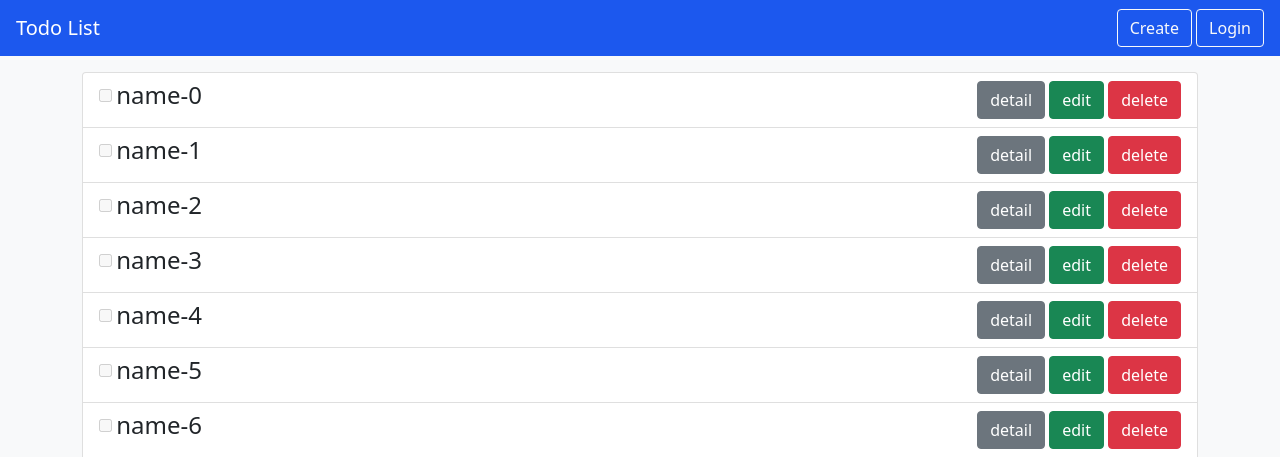
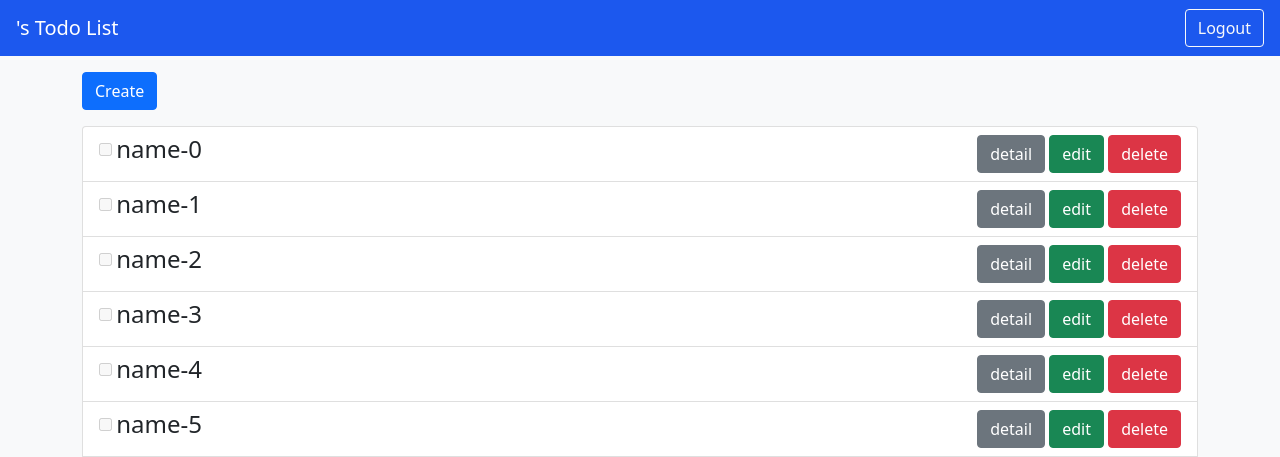
Before and after one commit to zairong/express_todo-list-with-mongoDB, a Node server app: page / in a window 1280 px wide. Shown: the top 457 px of the page. Run offline with Node 20, Linux system fonts and the light colour scheme; the visitor is signed in with stand-in values (Sample User, id 1); data comes from the database, SQL or seed files in the repository; some libraries are stand-ins or nearby versions.

Commit message:
add isAuthenticated to display different view templates

```diff
--- a/app.js
+++ b/app.js
@@ -33,6 +33,12 @@ app.use(session({
 //驗證使用者登入狀態
 usePassport(app)
 
+app.use((req, res, next) => {
+  res.locals.isAuthenticated = req.isAuthenticated()
+  res.locals.user = req.user
+  next()
+})
+
 // 將 request 導入路由器
 app.use(routes)
 
--- a/views/index.hbs
+++ b/views/index.hbs
@@ -1,3 +1,4 @@
+<a href="/todos/new" class="btn btn-primary mb-3">Create</a>
 <ul class="list-group">
   {{#each todos}}
   <li class="list-group-item">
--- a/views/layouts/main.hbs
+++ b/views/layouts/main.hbs
@@ -12,11 +12,17 @@
 <body class="bg-light">
   <header>
     <nav class="navbar navbar-dark justify-content-between" style="padding: 8px 16px;background-color: #1c58ee;">
-        <a class="navbar-brand" href="/">Todo List</a>
-      <div>
-        <a class="btn btn-outline-light" href="/todos/new">Create</a>
-        <a class="btn btn-outline-light" href="/users/login">Login</a>
-      </div>
+      <a class="navbar-brand" href="/">
+      {{#if isAuthenticated}}{{ user.name}}'s {{/if}}
+      Todo List
+      </a>
+
+      {{#if isAuthenticated}}
+      <a href="/users/logout" class="btn btn-outline-light">Logout</a>
+      {{else}}
+      <a href="/users/login" class="btn btn-outline-light">Login</a>
+      {{/if}}
+
     </nav>
   </header>
   <main>
```
